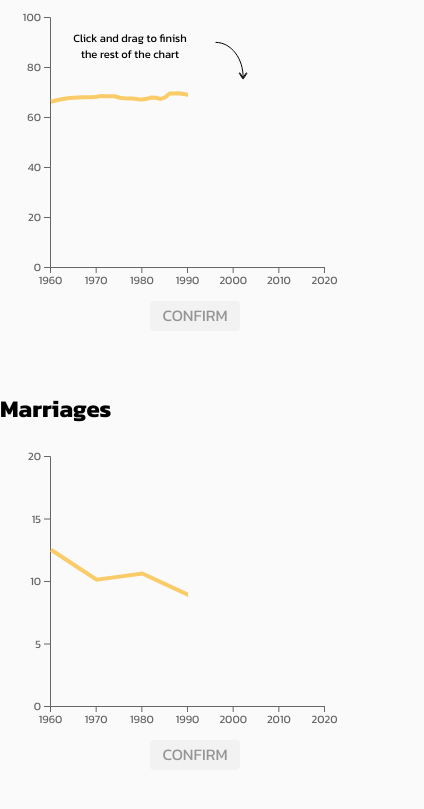
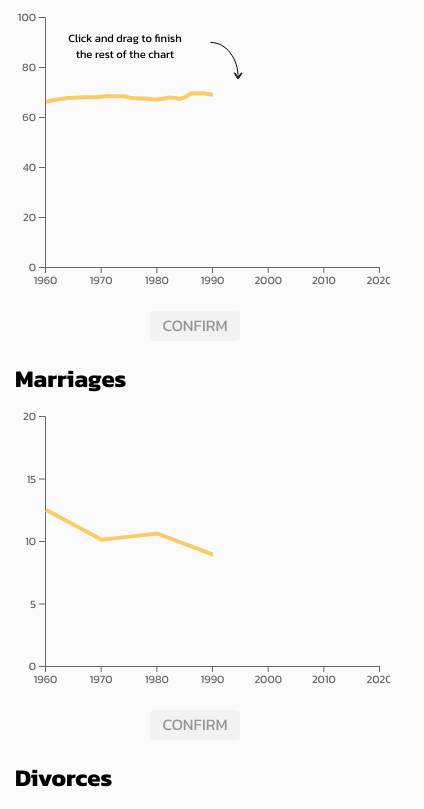
Before and after one commit to joeface/grafokres-fork, a website built with webpack: page src/index.html in a window 390 px wide. Shown: the part 139-948 px from the top of the page, 424 px wide, since content can reach past the window. Built offline with nearby package versions, Linux system fonts and the light colour scheme.

Commit message:
Mobile render fix. Safari positioning fix

```diff
--- a/src/charts.js
+++ b/src/charts.js
@@ -18,7 +18,8 @@ export const grafokres = ({
     .append("svg")
     .attr("width", width)
     .attr("height", height)
-    .attr("transform", "translate(50,50)");
+    .attr("viewBox", "-30 0 " + width + " " + height)
+  //.attr("transform", "translate(30,10)");
 
   const btn = d3.select(elem)
     .append("button")
@@ -28,7 +29,7 @@ export const grafokres = ({
 
   const xscale = d3.scaleLinear()
     .domain([d3.min(data.map((x) => x.year)), d3.max(data.map((x) => x.year))])
-    .range([0, width - 100]);
+    .range([0, width - 40]);
 
   const yscale = d3.scaleLinear()
     .domain([yMin, yMax])
@@ -44,8 +45,7 @@ export const grafokres = ({
     .ticks(5)
     .tickFormat((x) => eval(yFormat));
 
-  svg.append("g")
-    .call(y_axis);
+  svg.append("g").call(y_axis);
 
   svg.append("g")
     .attr("transform", `translate(0, ${height})`)
@@ -107,6 +107,7 @@ export const grafokres = ({
   correctSel.append("path")
     .attr("class", "line")
     .attr("d", line(data));
+
   const yourDataSel = svg.append("path").attr("class", "your-line");
 
   const yourData = data
--- a/src/style.scss
+++ b/src/style.scss
@@ -13,8 +13,9 @@ body, html {
 
 .container {
   max-width: 600px;
-  margin: 20px auto;
-  padding-bottom: 40px;
+  margin: 0 auto;
+  padding: 10px 15px 40px;
+  //overflow: hidden;
 }
 h1, h2 {
   font-family: var(--font);
@@ -32,8 +33,9 @@ h1, h2 {
 }
 
 .graf {
-  margin-bottom:60px;
-  margin-top:-40px;
+  //margin-bottom:60px;
+  //margin-top:-40px;
+  padding-bottom: 40px;
   max-width: 600px;
   color: #666;
 
@@ -73,7 +75,6 @@ h1, h2 {
   border: none;
   border-radius: 4px;
   padding: 6px 12px 8px;
-  margin-top: 80px;
   text-align: center;
   text-transform: uppercase;
   text-decoration: none;
@@ -82,6 +83,7 @@ h1, h2 {
   font-family: var(--font);
   opacity: .8;
   transition: opacity .2s;
+  transform: translate(0, 40px);
   cursor: pointer;
   &:hover {
     opacity: 1;
--- a/webpack.config.js
+++ b/webpack.config.js
@@ -20,7 +20,7 @@ module.exports = {
   mode: "production",
   output: {
     path: path.resolve(__dirname, "dist"),
-    filename: "charts.js"
+    filename: "[name].[chunkhash].js"
   },
   plugins: [
     new CleanWebpackPlugin(),
```
Also changed, not shown: src/index.js (+5 -5 lines).
